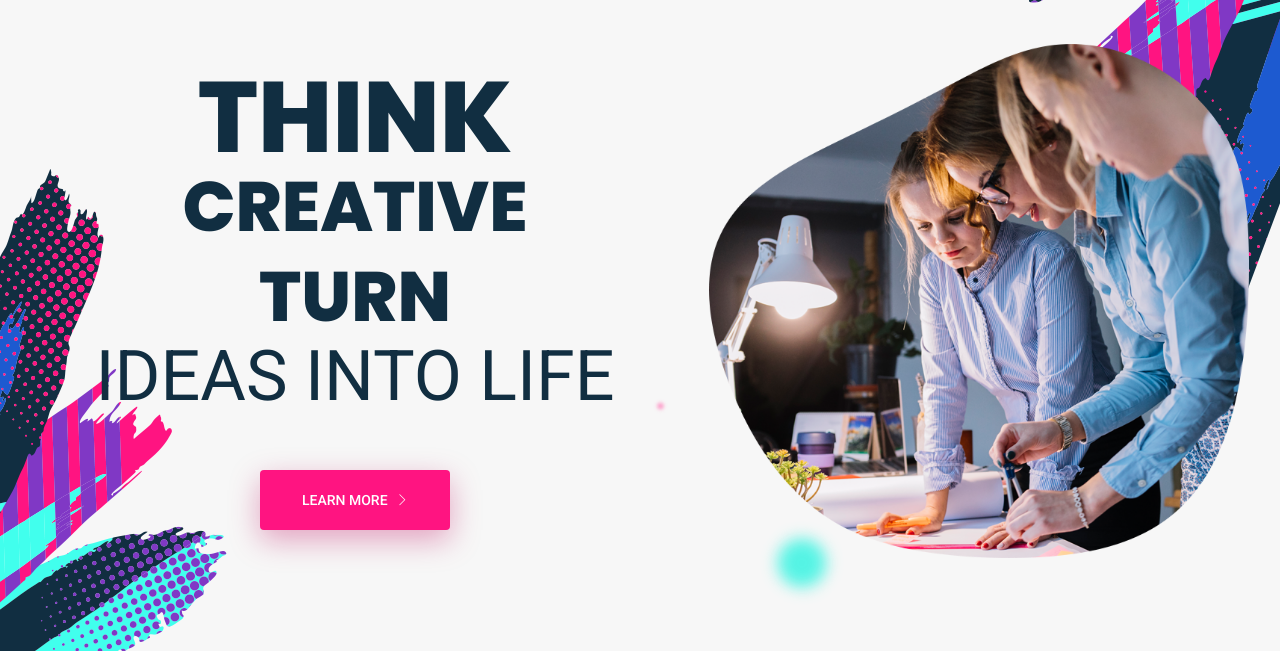
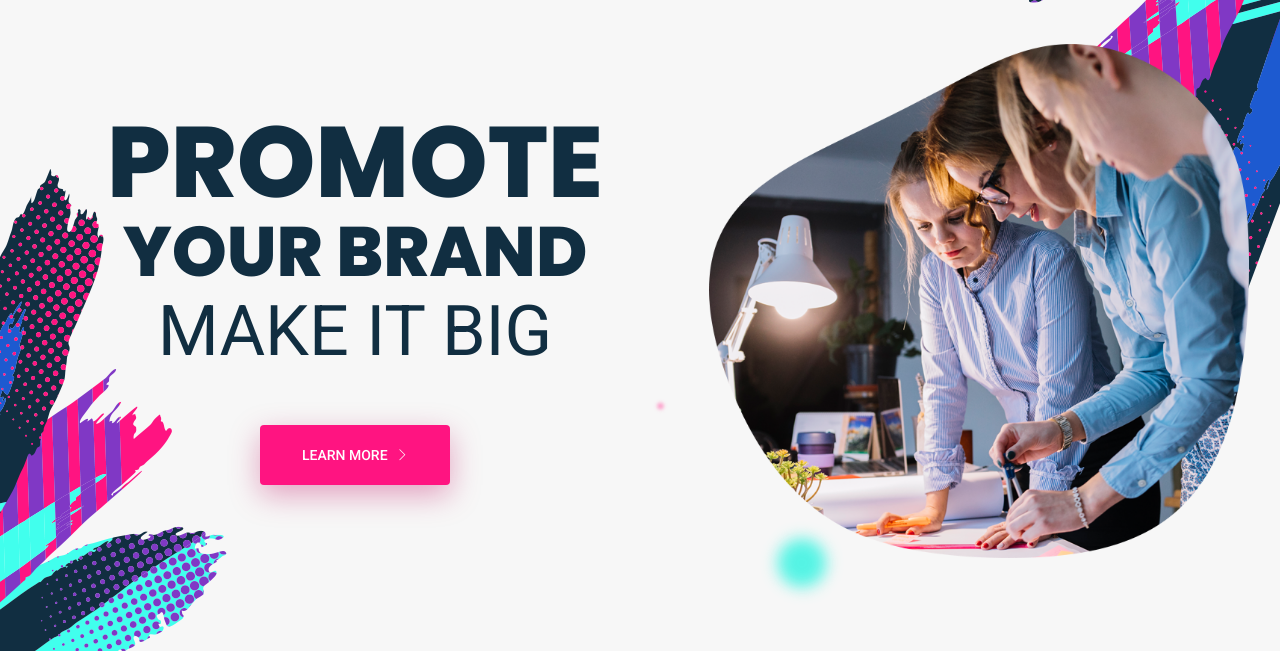
Before and after one commit to tanmoy27112000/IDEA, a plain HTML site: page index.html in a window 1280 px wide. Shown: the part 149-800 px from the top of the page. Drawn offline with nearby package versions, Linux system fonts and the light colour scheme.

Commit message:
updated tagline

```diff
--- a/index.html
+++ b/index.html
@@ -87,8 +87,8 @@
                 <div class="col-xl-6 col-md-6">
                     <div class="banner_text">
                         <div class="banner_text_iner text-center">
-                            <h2>Think <span>Creative Turn</span> </h2>
-                            <h3>Ideas Into Life</h3>
+                            <h2>Promote <span>your brand</span> </h2>
+                            <h3>Make it big </h3>
                             <a href="#" class="btn_1">learn more <i class="ti-angle-right"></i> </a>
                         </div>
                     </div>
```
